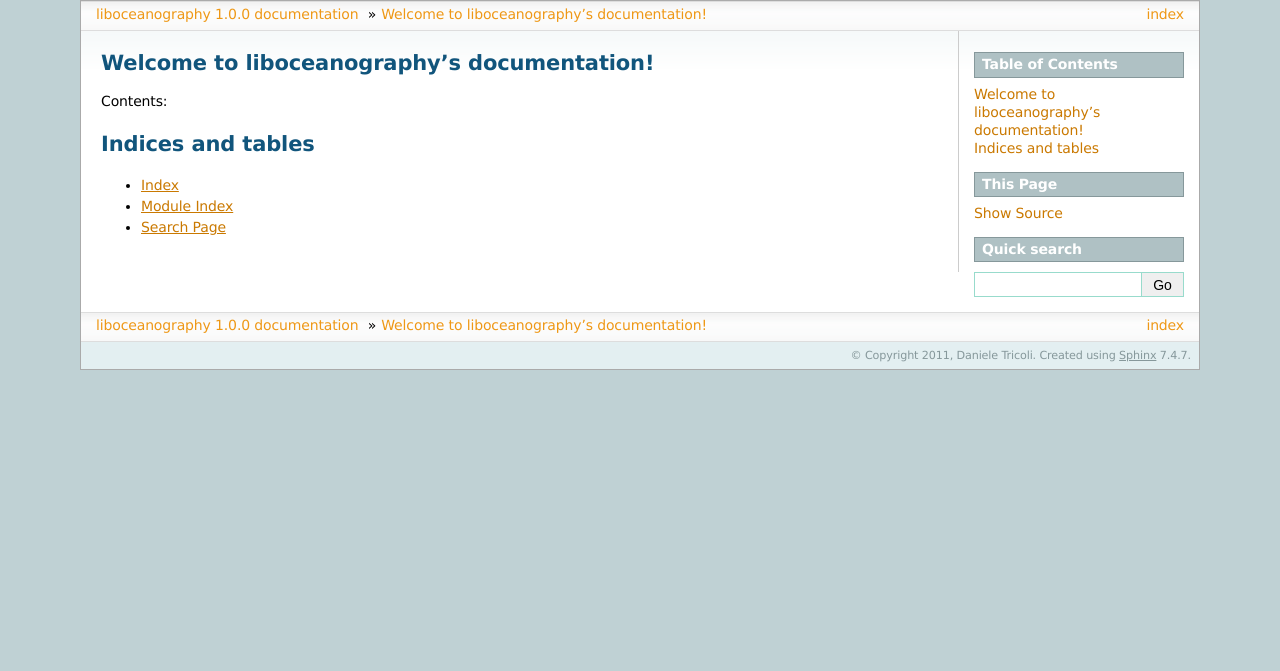
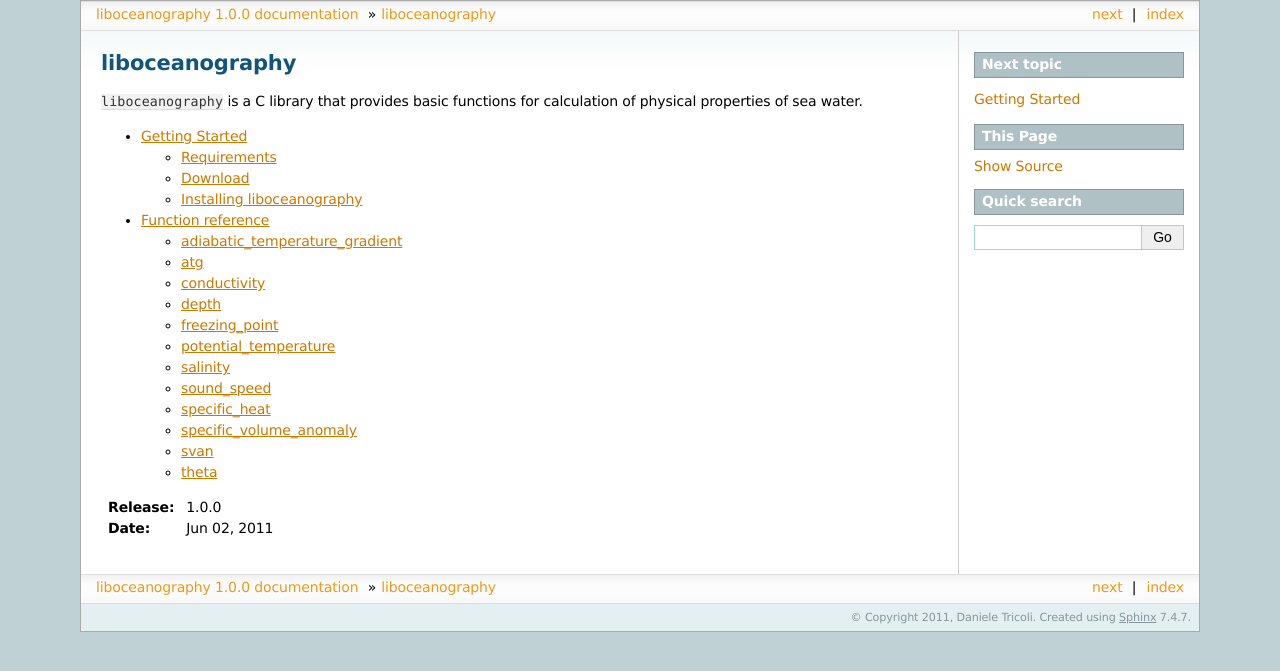
Before and after one commit to eriol/liboceanography, a Sphinx documentation site: the page built from docs/index.rst, in a window 1280 px wide. Shown: the top 671 px of the page. Built offline with Sphinx 7.4.7, drawn with Linux system fonts in a browser that asks for light colours.

Commit message:
Enhanced index

```diff
--- a/docs/index.rst
+++ b/docs/index.rst
@@ -3,17 +3,17 @@
    You can adapt this file completely to your liking, but it should at least
    contain the root `toctree` directive.
 
-Welcome to liboceanography's documentation!
-===========================================
+liboceanography
+===============
 
-Contents:
+``liboceanography`` is a C library that provides basic functions for
+calculation of physical properties of sea water.
 
 .. toctree::
    :maxdepth: 2
 
-Indices and tables
-==================
+   getting_started
+   function_reference
 
-* :ref:`genindex`
-* :ref:`modindex`
-* :ref:`search`
+:Release: |version|
+:Date: |today|
```
